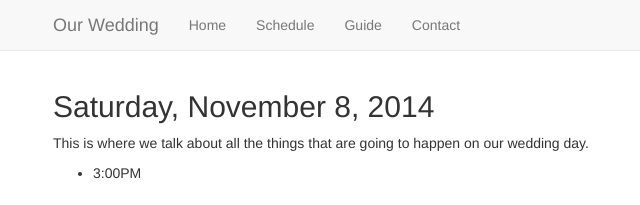
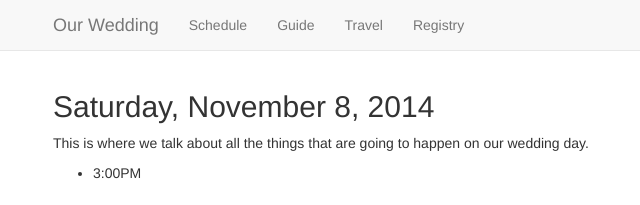
Before and after one commit to jpfinley/weddingSite, a Jekyll site: the page built from site/schedule.html, in a window 1280 px wide. Shown: the top 205 px of the page, without its empty margins (17-657 px from the left). Built offline with Jekyll 4.4.1, drawn with Linux system fonts in a browser that asks for light colours; nearby versions of some CDN libraries; Markdown is read by kramdown in place of the engine named in the settings.

Commit message:
Update navigation in layout

```diff
--- a/site/_layouts/default.html
+++ b/site/_layouts/default.html
@@ -5,7 +5,7 @@
     <meta http-equiv="X-UA-Compatible" content="IE=edge">
     <meta name="viewport" content="width=device-width, initial-scale=1.0">
     <meta name="description" content="">
-    <meta name="author" content="">
+    <meta name="author" content="John Finley">
     <link rel="shortcut icon" href="../../docs-assets/ico/favicon.png">
 
     <title>{{ page.title }}</title>
@@ -41,10 +41,10 @@
         </div>
         <div class="navbar-collapse collapse">
           <ul class="nav navbar-nav">
-            <li><a href="/">Home</a></li>
             <li><a href="schedule.html">Schedule</a></li>
             <li><a href="guide.html">Guide</a></li>
-            <li><a href="#contact">Contact</a></li>
+            <li><a href="#">Travel</a></li>
+            <li><a href="#">Registry</a></li>
           </ul>
         </div><!--/.nav-collapse -->
       </div>
```
